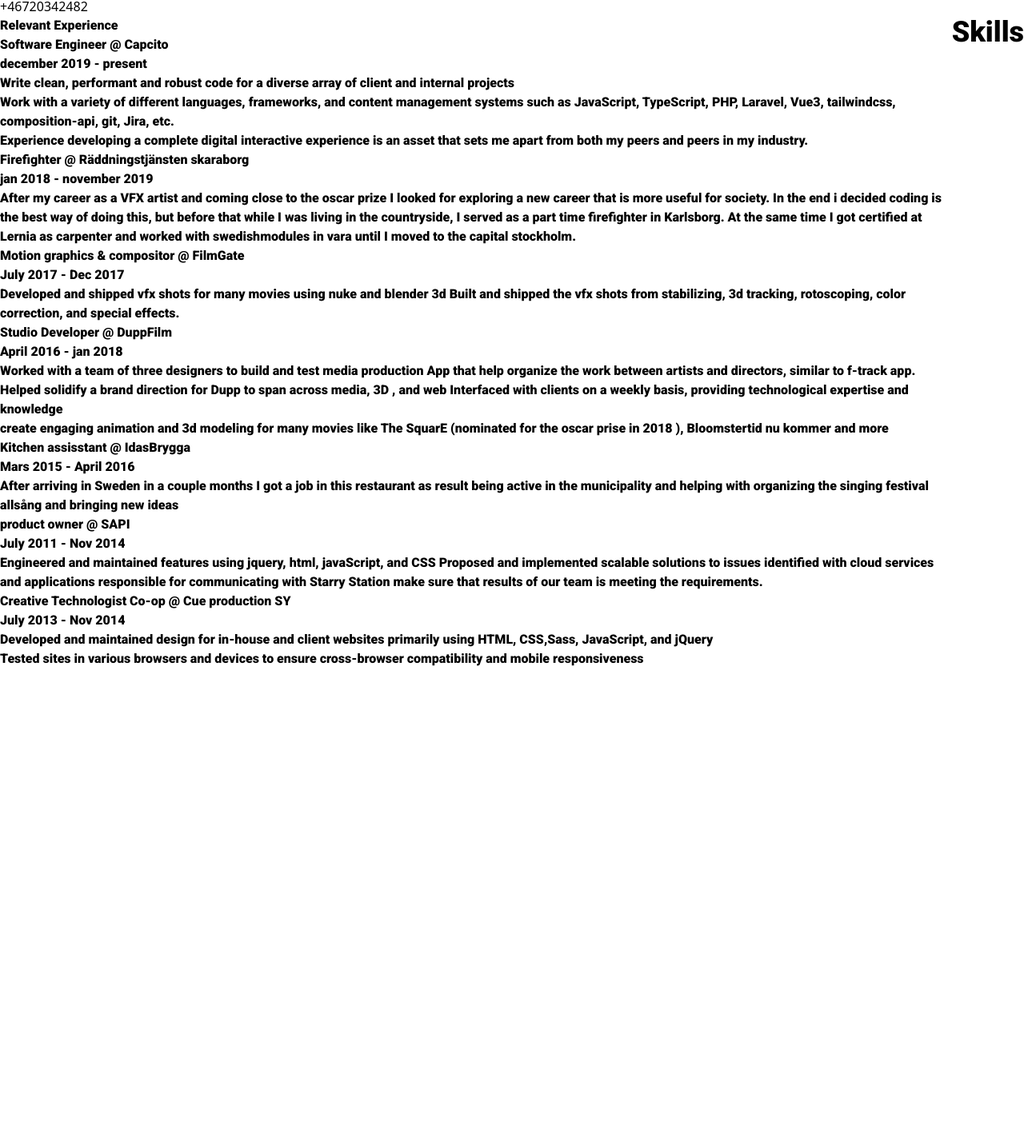
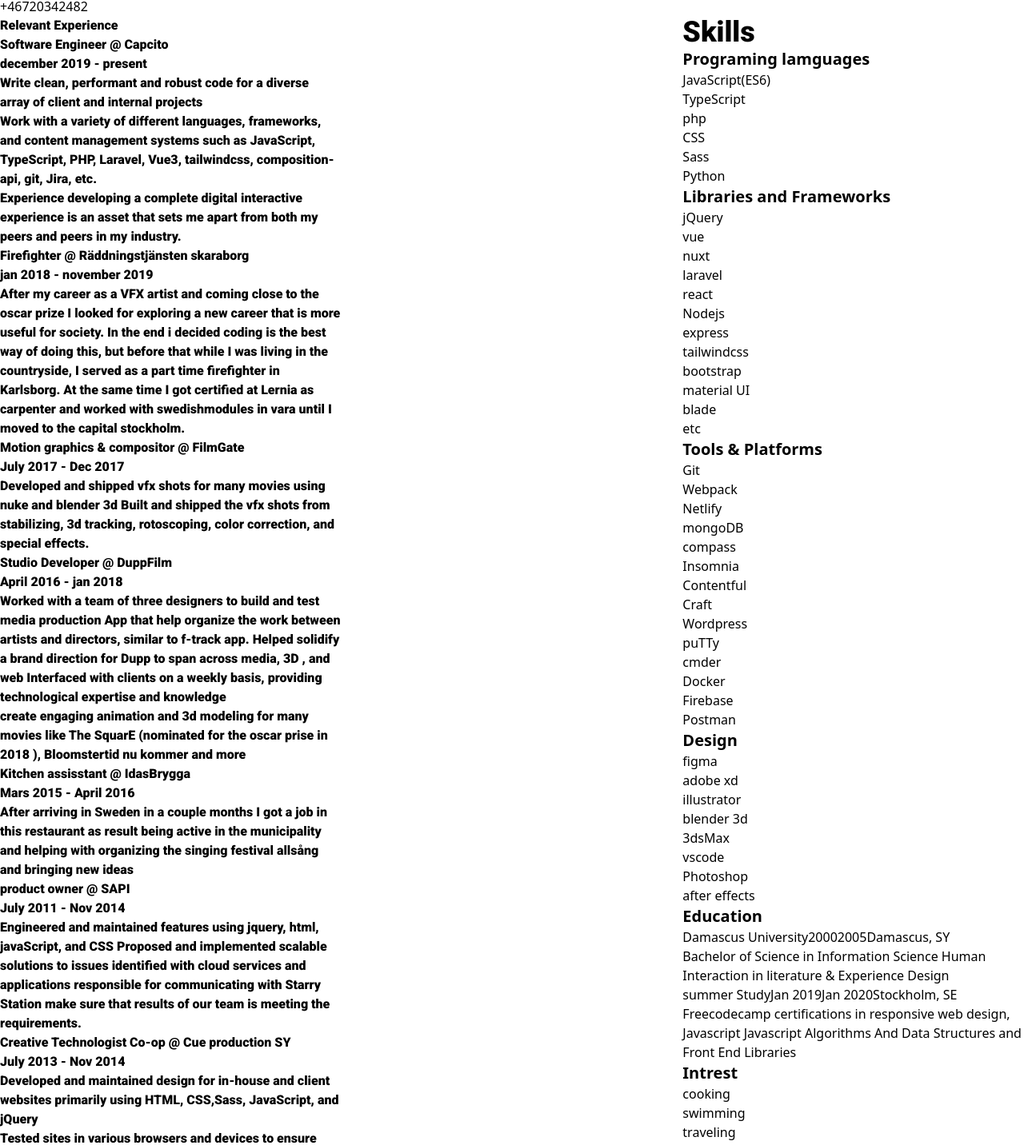
Before and after one commit to Samk13/sam-arbid, a Vue app: page / in a window 1280 px wide. Shown: the part 152-1584 px from the top of the page at 80% size. Before the commit the page ends 988 px from the top, so only its background shows below. Built offline with nearby package versions, Linux system fonts and the light colour scheme.

Commit message:
add all information from json

```diff
--- a/src/components/CvHeader.vue
+++ b/src/components/CvHeader.vue
@@ -17,7 +17,7 @@
         </div>
     </section>
     <section class="flex w-full justify-between">
-        <div class="font-roboto font-black" id="left">
+        <section class="font-roboto font-black w-1/3" id="left">
             <h1>Relevant Experience</h1>
             <div v-for="xp in data.relevantExperience" :key="xp.id">
                 <div id="capcito">
@@ -34,8 +34,63 @@
                     </ul>
                 </div>
             </div>
+        </section>
+        <!-- Skills -->
+        <div class="w-1/3">
+            <div class="text-4xl font-roboto font-black" id="right">Skills</div>
+            <div>
+                <h1 class="text-xl font-bold">Programing lamguages</h1>
+                <ul
+                    v-for="(lang, index) in data.skills.programingLanguages"
+                    :key="index"
+                >
+                    <li>{{ lang }}</li>
+                </ul>
+            </div>
+            <div>
+                <h1 class="text-xl font-bold">Libraries and Frameworks</h1>
+                <ul
+                    v-for="(framework, index) in data.skills
+                        .LibrariesandFrameworks"
+                    :key="index"
+                >
+                    <li>{{ framework }}</li>
+                </ul>
+            </div>
+            <div>
+                <h1 class="text-xl font-bold">Tools & Platforms</h1>
+                <ul v-for="(plat, index) in data.skills.platforms" :key="index">
+                    <li>{{ plat }}</li>
+                </ul>
+            </div>
+            <div>
+                <h1 class="text-xl font-bold">Design</h1>
+                <ul v-for="(design, index) in data.skills.Design" :key="index">
+                    <li>{{ design }}</li>
+                </ul>
+            </div>
+            <!-- Education -->
+            <div>
+                <h1 class="text-xl font-bold">Education</h1>
+                <ul v-for="(educ, index) in data.Education" :key="index">
+                    <li>
+                        <span>{{ educ.place }}</span>
+                        <span>{{ educ.startDate }}</span>
+                        <span>{{ educ.endDate }}</span>
+                        <span>{{ educ.location }}</span>
+                        <p>{{ educ.description }}</p>
+                    </li>
+                </ul>
+            </div>
+            <div>
+                <h1 class="text-xl font-bold">Intrest</h1>
+                <ul v-for="(intr, index) in data.Interests" :key="index">
+                    <li>
+                        <span>{{ intr }}</span>
+                    </li>
+                </ul>
+            </div>
         </div>
-        <div class="text-4xl font-roboto font-black" id="right">Skills</div>
     </section>
 </template>
 
--- a/src/data/cvData.json
+++ b/src/data/cvData.json
@@ -88,10 +88,10 @@
     }
 ],
 "skills" : {
-    "programing languages": ["JavaScript(ES6)","TypeScript","php","CSS","Sass","Python"],
-    "Libraries and Frameworks": ["jQuery","vue","nuxt", "laravel", "react", "Nodejs",
+    "programingLanguages": ["JavaScript(ES6)","TypeScript","php","CSS","Sass","Python"],
+    "LibrariesandFrameworks": ["jQuery","vue","nuxt", "laravel", "react", "Nodejs",
     "express", "tailwindcss","bootstrap", "material UI", "blade", "etc"],
-    "Tools & Platforms": ["Git", "Webpack", "Netlify", "mongoDB", "compass","Insomnia", "Contentful", "Craft", "Wordpress","puTTy", "cmder","Docker", "Firebase", "Postman"],
+    "platforms": ["Git", "Webpack", "Netlify", "mongoDB", "compass","Insomnia", "Contentful", "Craft", "Wordpress","puTTy", "cmder","Docker", "Firebase", "Postman"],
     "Design": ["figma", "adobe xd","illustrator", "blender 3d", "3dsMax", "vscode", "Photoshop", "after effects"]
 },
 "Education": [
```
